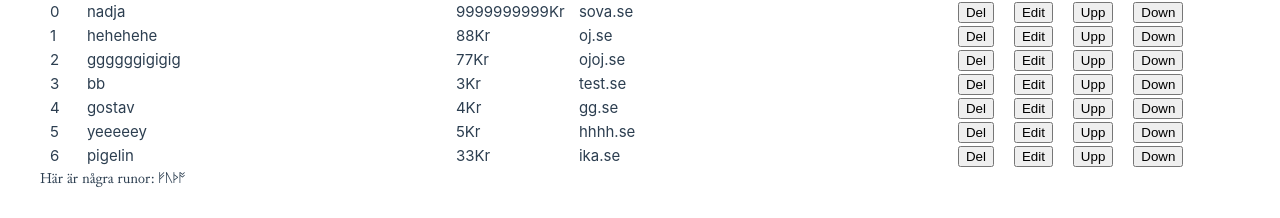
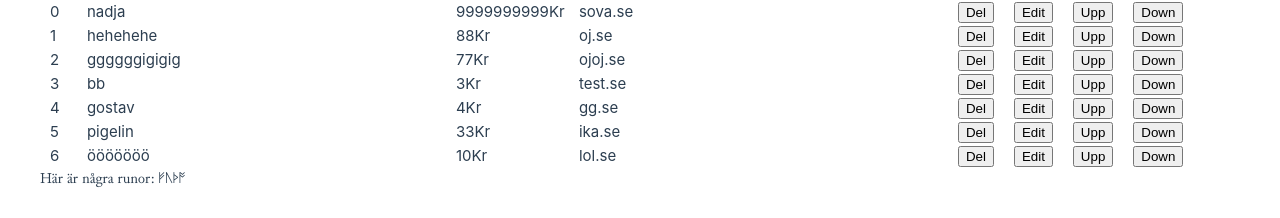
Before and after one commit to brasse18/new-brasse-pc.eu, a Vue app in the folder brasse-pc.eu/: page /list in a window 1280 px wide. Shown: the part 279-497 px from the top of the page. Built offline with nearby package versions, Linux system fonts and the light colour scheme; what vue3-google-login would draw is missing.

Commit message:
find bug and fixt it for add and del

```diff
--- a/brasse-pc.eu/src/assets/json/data.json
+++ b/brasse-pc.eu/src/assets/json/data.json
@@ -1 +1 @@
-[{"name":"nadja","cost":9999999999,"url":"sova.se"},{"name":"hehehehe","cost":88,"url":"oj.se"},{"name":"ggggggigigig","cost":77,"url":"ojoj.se"},{"name":"bb","cost":3,"url":"test.se"},{"name":"gostav","cost":4,"url":"gg.se"},{"name":"yeeeeey","cost":5,"url":"hhhh.se"},{"name":"pigelin","cost":33,"url":"ika.se"}]
+[{"name":"nadja","cost":9999999999,"url":"sova.se"},{"name":"hehehehe","cost":88,"url":"oj.se"},{"name":"ggggggigigig","cost":77,"url":"ojoj.se"},{"name":"bb","cost":3,"url":"test.se"},{"name":"gostav","cost":4,"url":"gg.se"},{"name":"pigelin","cost":33,"url":"ika.se"},{"name":"ööööööö","cost":10,"url":"lol.se"}]
--- a/brasse-pc.eu/src/components/APIHandler.ts
+++ b/brasse-pc.eu/src/components/APIHandler.ts
@@ -20,3 +20,20 @@ export const postData = async (saveData: JSON, inToken: string) => {
     // Hantera fel om sådana uppstår
   }
 };
+
+export const validate = async (inToken: string) => {
+  const url = server + ":" + port + "/save";
+  console.log(url);
+  const data = {
+    token: inToken
+  };
+
+  try {
+    const response = await axios.post(url, data);
+    console.log('Svar från servern:', response.data);
+    // Gör något med svaret från servern om så behövs
+  } catch (error) {
+    console.error('Fel vid anrop till servern:', error);
+    // Hantera fel om sådana uppstår
+  }
+};
--- a/brasse-pc.eu/src/components/DataHandler.ts
+++ b/brasse-pc.eu/src/components/DataHandler.ts
@@ -2,8 +2,6 @@ import type { Item } from '../components/ItamObjekt';
 import { postData } from '../components/APIHandler';
 import dataFile from '../assets/json/data.json';
 import { getCookie } from '../components/CookiHandler';
-
-
 
 export class DataHandler {
     public itemList: Array<Item> = [];
--- a/brasse-pc.eu/src/components/EditRow.vue
+++ b/brasse-pc.eu/src/components/EditRow.vue
@@ -28,10 +28,10 @@ function setNewUrl(input: string) {
 
 </script>
 <template>
-    <inputComp :startString="startItem.name"  @get-string="setNewName" width="100%" class="item string" />
+    <inputComp :startString="startItem.name"          @get-string="setNewName" width="100%" class="item string" />
     <inputComp :startString="String(startItem.cost)"  @get-string="setNewCost" width="100%" class="item cost" />
-    <inputComp :startString="startItem.url"  @get-string="setNewUrl"  width="100%" class="item string" />
-    <buttonComp @klick-Event="addItem"   label="Save" class="item" />
+    <inputComp :startString="startItem.url"           @get-string="setNewUrl"  width="100%" class="item string" />
+    <buttonComp @klick-Event="addItem" label="Save" class="item" />
 </template>
 
 <style scoped>
--- a/brasse-pc.eu/src/components/ListRow.vue
+++ b/brasse-pc.eu/src/components/ListRow.vue
@@ -10,16 +10,25 @@ const prop = defineProps<{
     edit: boolean
 }>()
 const editItemRow = ref(false);
-const emit = defineEmits(['edi-Event', 'del-Event']);
+//const emit = defineEmits(['edi-Event', 'del-Event']);
+const emit = defineEmits(['ediEvent', 'delEvent'])
 function toggelEdit() {
     editItemRow.value = !editItemRow.value;
 }
 
 function editItem(item: Item) {
     if (item !== undefined) {
-    emit('edi-Event', prop.id, item);
+    emit('ediEvent', item);
     } else {
         console.log("item from list row is undifind");
+    }
+}
+
+function delItem() {
+    if (prop.id !== undefined) {
+    emit('delEvent', prop.id);
+    } else {
+        console.log("id from list row is undifind");
     }
 }
 
@@ -42,7 +51,7 @@ function editItem(item: Item) {
         <buttonComp @klick-Event="toggelEdit" class="item" label="Exit" />
     </template>
     <div class="item" v-if="edit, !editItemRow">
-        <buttonComp @klick-Event="emit('del-Event', id)" label="Del" class="item" />
+        <buttonComp @klick-Event="delItem" label="Del" class="item" />
         <buttonComp @klick-Event="toggelEdit" label="Edit" class="item" />
         <buttonComp label="Upp" class="item" />
         <buttonComp label="Down" class="item" />
@@ -53,7 +62,6 @@ function editItem(item: Item) {
 .item {
     display: inline-block;
     padding-inline: 10px;
-
 }
 
 .cost {
--- a/brasse-pc.eu/src/components/OList.vue
+++ b/brasse-pc.eu/src/components/OList.vue
@@ -1,6 +1,6 @@
 <script setup lang="ts">
 import { ref } from 'vue'
-import ListItem from './ListRow.vue'
+import ListRow from './ListRow.vue'
 import type { Item } from '../components/ItamObjekt'
 import buttonComp from "../components/Button.vue"
 import EditRow from './EditRow.vue'
@@ -9,7 +9,8 @@ const props = defineProps<{
     arr: Array<Item>
 }>()
 
-const emit = defineEmits(['addItem', 'delItem', 'ediItem'])
+const emit = defineEmits(['addItem', 'delItem', 'ediItem']);
+const startEditItem: Item = { name: "", cost: 0, url: "" };
 const showAddControl = ref(false);
 const showEditControl = ref(false);
 const editControlKey = ref(0);
@@ -27,16 +28,18 @@ function editItem(index: number, item: Item) {
     emit("ediItem", index, item);
 }
 
-function toggelEdit() {
-    showEditControl.value = !showEditControl.value;
+function updateEditControl() {
     editControlKey.value += 1;
 }
 
-function toggelAdd() {
+function toggleEdit() {
+    showEditControl.value = !showEditControl.value;
+    updateEditControl();
+}
+
+function toggleAdd() {
     showAddControl.value = !showAddControl.value;
 }
-
-const startEditItem: Item = { name: "", cost: 0, url: "" };
 
 </script>
 
@@ -44,35 +47,34 @@ const startEditItem: Item = { name: "", cost: 0, url: "" };
     <div class="greetings">
         <h1 class="green">{{ msg }}</h1>
         <div class="control">
-            <buttonComp @klick-Event="toggelAdd"  label="Add"  class="item" />
-            <buttonComp @klick-Event="toggelEdit" label="Edit" class="item" />
+            <buttonComp @klick-Event="toggleAdd" label="Add" class="item" />
+            <buttonComp @klick-Event="toggleEdit" label="Edit" class="item" />
         </div>
 
-        <div v-for="(item, index) in arr" :key="arrKey">
-            <ListItem @del-Event="delItem" @edi-Event="editItem" :item="item" :id="index" :edit="showEditControl"
-                :key="editControlKey" />
+        <div v-for="(item, index) in arr" :key="index">
+            <ListRow @delEvent="delItem" @ediEvent="editItem" :item="item" :id="index" :edit="showEditControl" />
         </div>
     </div>
-    <div>
-        <EditRow :startItem="startEditItem" @addItem="addItem" v-if="showAddControl" />
-    </div>
+    <template v-if="showAddControl">
+        <EditRow :startItem="startEditItem" @addItem="addItem" />
+    </template>
 </template>
 
 <style scoped>
 .editRow {
-    margin-bottom:    10px;
-    padding-top:      2px;
-    padding-bottom:   2px;
-    border-radius:    8px;
+    margin-bottom: 10px;
+    padding-top: 2px;
+    padding-bottom: 2px;
+    border-radius: 8px;
 }
 
 .control {
-    margin-bottom:    10px;
-    padding-top:      2px;
-    padding-bottom:   2px;
-    border-radius:    8px;
+    margin-bottom: 10px;
+    padding-top: 2px;
+    padding-bottom: 2px;
+    border-radius: 8px;
     background-color: #bebebe;
-    width:            80%;
+    width: 80%;
 }
 
 .item {
--- a/brasse-pc.eu/src/views/ListView.vue
+++ b/brasse-pc.eu/src/views/ListView.vue
@@ -17,6 +17,7 @@ function addItem(item: Item) {
 }
 
 function delItem(index: number) {
+    console.log("lsakjlaksjdlkajsldkjas");
     dataHandler.delItem(index);
     updateList();
 }
```
Also changed, not shown: 1 other file (tests, documents, lock files or other folders).
